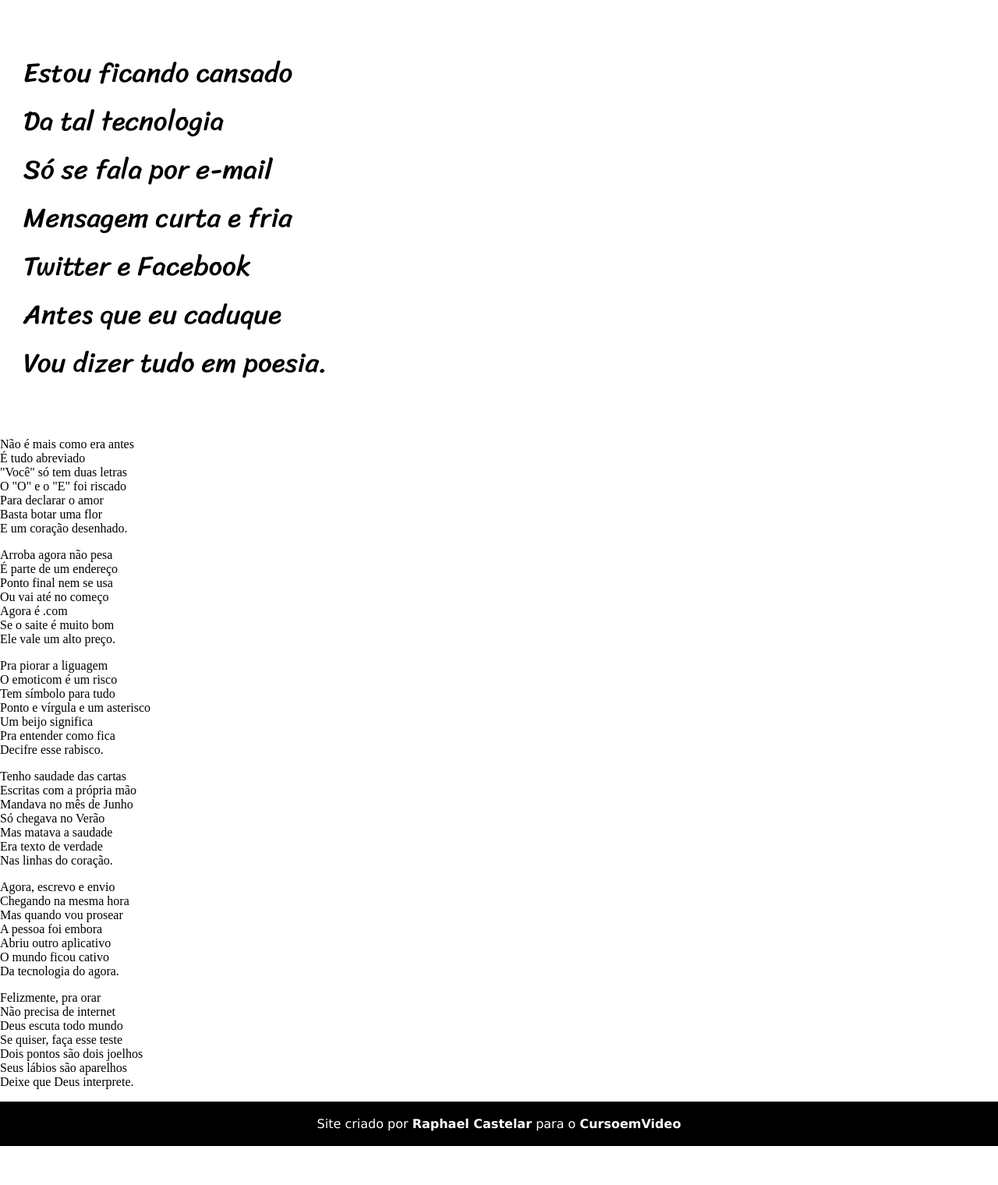
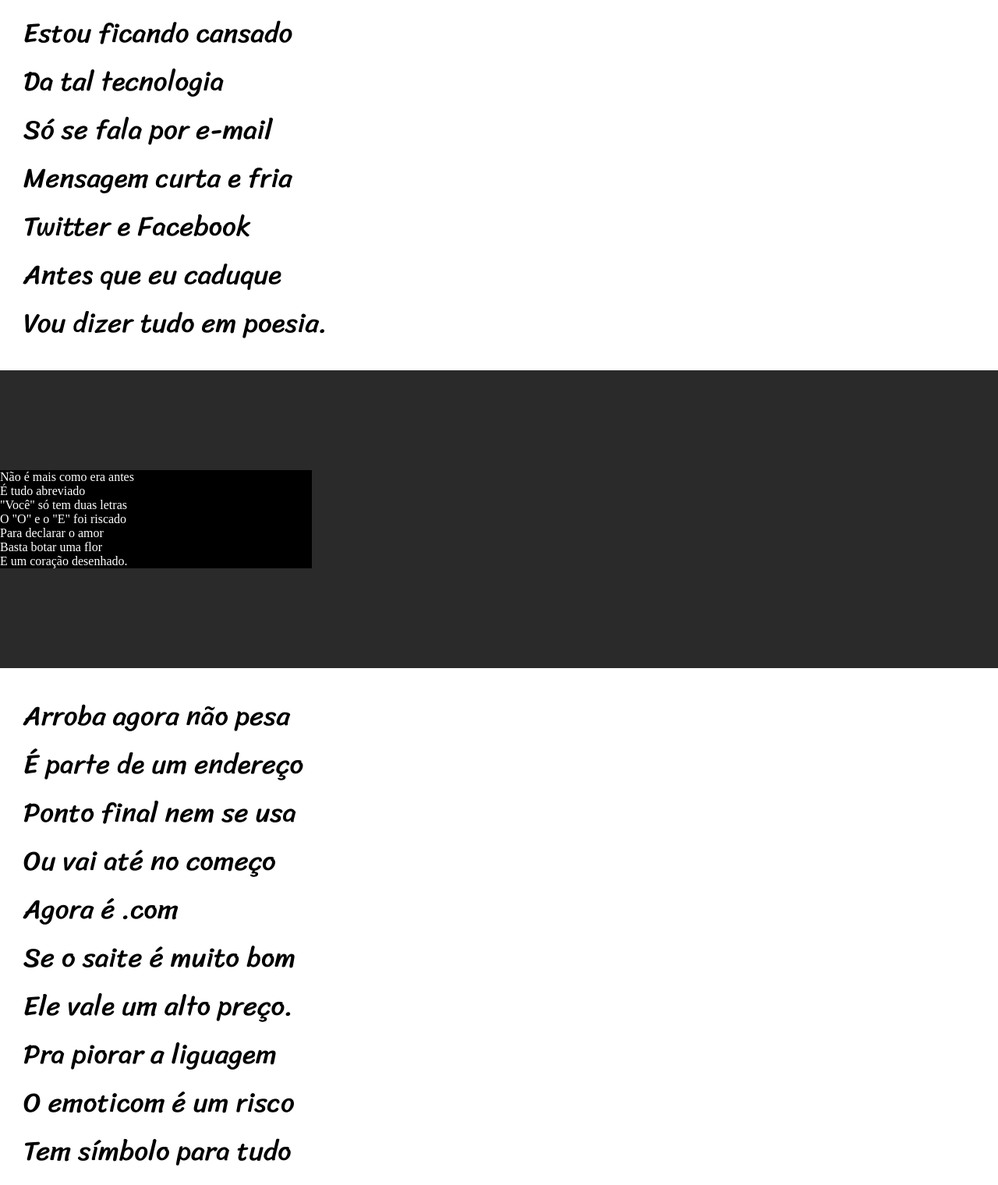
Before and after one commit to raphaelcastelar/html-css, a plain HTML site: page Desafios/desafio-cordel/index.html in a window 1280 px wide. Shown: the part 279-1799 px from the top of the page at 78% size. Before the commit the page ends 1749 px from the top, so only its background shows below. Drawn offline with Linux system fonts and the light colour scheme.

Commit message:
atualizando desafio cordel

```diff
--- a/Desafios/desafio-cordel/estilo/style.css
+++ b/Desafios/desafio-cordel/estilo/style.css
@@ -4,9 +4,16 @@
 
 @import url('https://fonts.googleapis.com/css2?family=Sriracha&display=swap');
 
+*{
+    margin: 0px;
+    padding: 0px;
+
+}
+
+:root{
 
 
-
+}
 
 
 header{
@@ -26,13 +33,19 @@ margin: 0px;
 padding-top:50px;
 font-weight: bold;
 font-size: 10vw;
+font-variant: small-caps;
 
 }
 
 #miltonduarte{
-    font-weight: bold;
+    font-weight: bolder;
     text-decoration: none;
     color: white;
+
+}
+
+#miltonduarte:hover{
+text-decoration: underline;
 
 }
 
@@ -44,15 +57,32 @@ padding-bottom: 50px;
 }
 
 body{
-margin: 0;
+height: 100%;
 
 
 }
 
-#primeiraparte{
+section{
+padding-top: 10%;
+padding-bottom: 10%;
+
+}
+
+section.normal{
 font-family: 'Sriracha', cursive;
 padding: 30px;
 font-size: 35px;
+
+}
+section.imagem{
+background-color: rgb(43, 42, 42);
+color: white;
+
+}
+
+section.imagem > p{
+background-color: black;
+width: 400px;
 
 }
 
@@ -62,7 +92,8 @@ text-align: center;
 font-family: Verdana, Geneva, Tahoma, sans-serif;
 background-color: black;
 color: white;
-padding: 3px;
+padding: 10px;
+
 
 }
 #github{
@@ -78,3 +109,13 @@ color: white;
 font-weight: bold;
 
 }
+
+#cursoemvideo:hover{
+text-decoration: underline;
+
+}
+
+#github:hover{
+    text-decoration: underline;
+
+    }
--- a/Desafios/desafio-cordel/index.html
+++ b/Desafios/desafio-cordel/index.html
@@ -11,13 +11,13 @@
 
 
     <header>
-        <h1 id="tituloprincipal">CORDEL MODERNO</h1>
+        <h1 id="tituloprincipal">Cordel Moderno</h1>
         <p>Por <a id="miltonduarte" href="https://www.recantodasletras.com.br/poesias/3186743" target="_blank">Milton Duarte</a></p>
     </header>
 
     <main>
-        <section>
-            <p id="primeiraparte">
+        <section class="normal">
+            <p>
                 Estou ficando cansado <br>
                 Da tal tecnologia       <br>
                 Só se fala por e-mail   <br>
@@ -28,7 +28,7 @@
         </section>
 
 
-            <section>
+            <section class="imagem">
                 <p>
                     Não é mais como era antes <br>
                     É tudo abreviado <br>
@@ -42,7 +42,7 @@
 
 
 
-            <section>
+            <section class="normal">
                 <p>
                     Arroba agora não pesa <br>
                     É parte de um endereço <br>
@@ -66,7 +66,7 @@
 
 
 
-            <section>
+            <section class="imagem">
                 <p>
                     Tenho saudade das cartas <br>
                     Escritas com a própria mão <br>
@@ -80,7 +80,7 @@
 
 
 
-            <section>
+            <section class="normal">
                 <p>
                     Agora, escrevo e envio <br>
                     Chegando na mesma hora <br>
```
